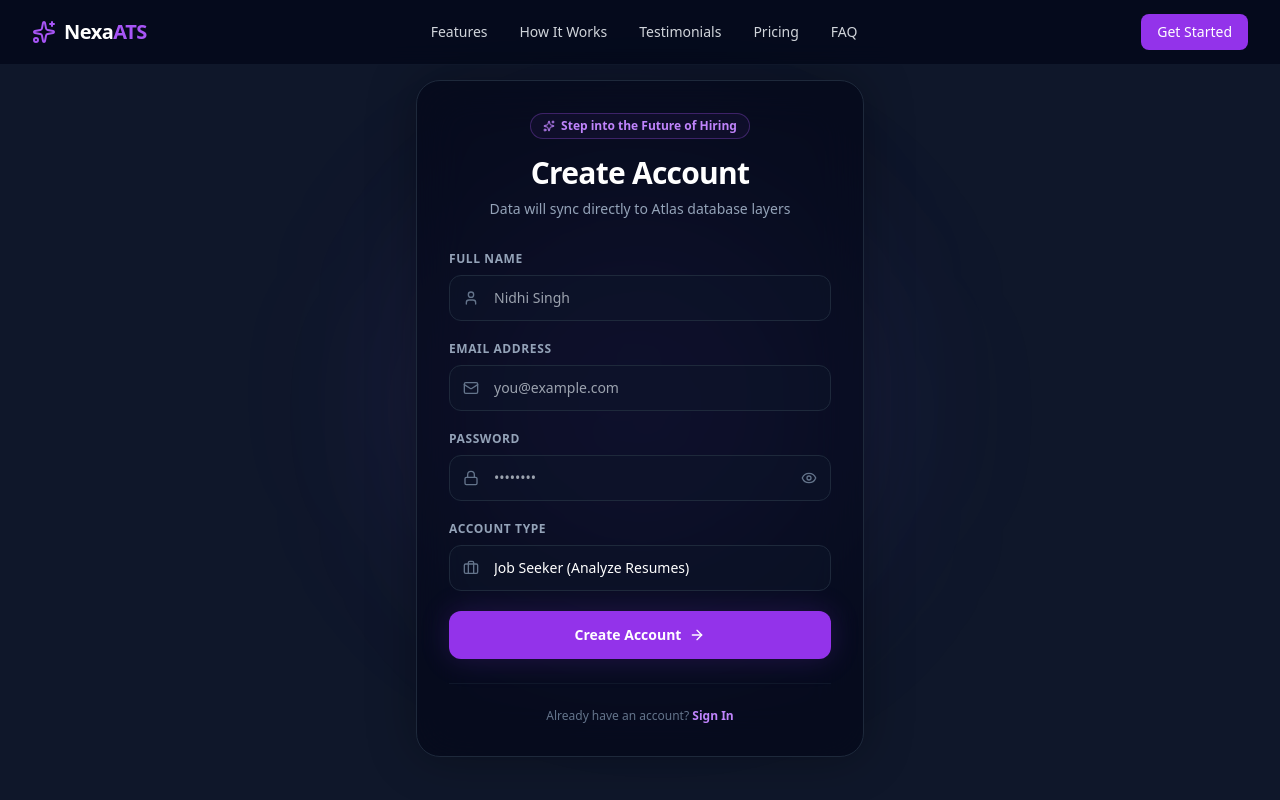
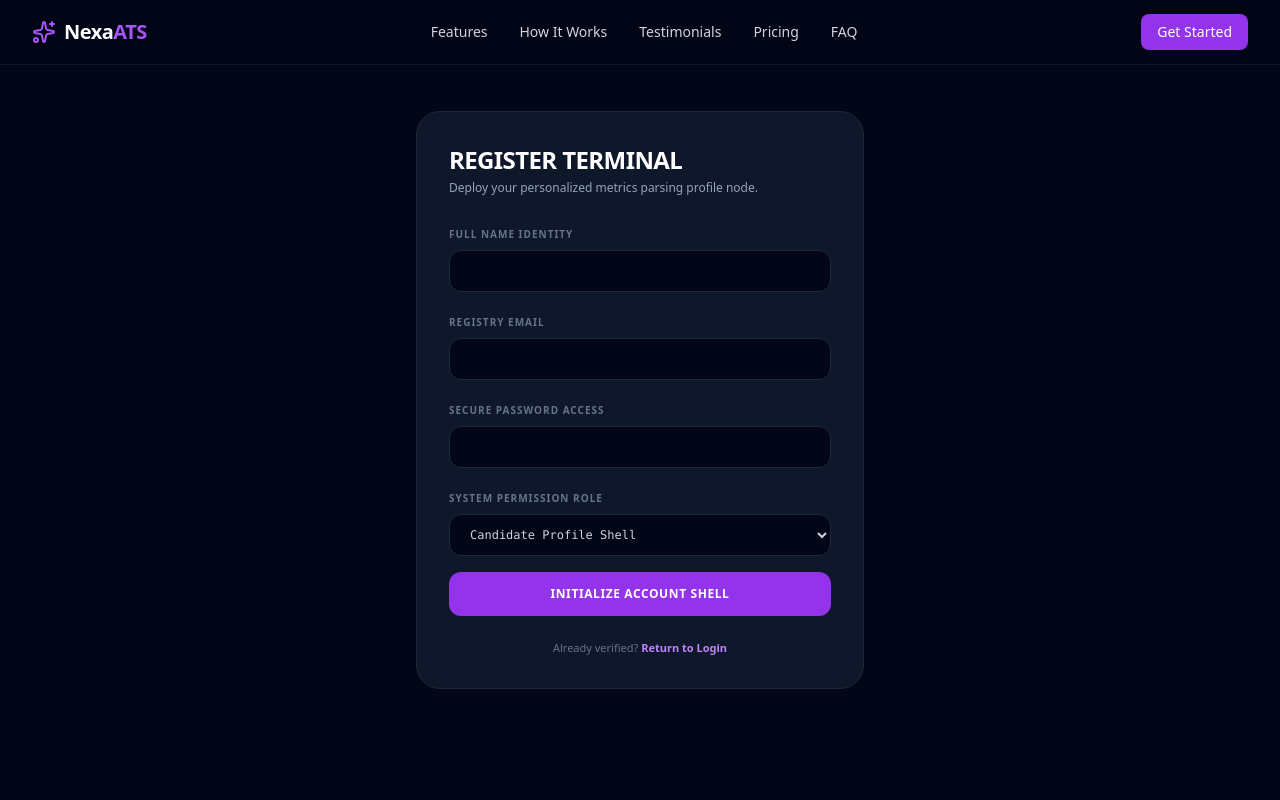
Before and after one commit to NidhiSingh740/NexaATS, a React (Create React App) app in the folder client/: page /signup in a window 1280 px wide. Shown: the top 800 px of the page. Built offline with nearby package versions, Linux system fonts and the light colour scheme.

Commit message:
fixed production build syntax

```diff
--- a/client/src/components/Login.js
+++ b/client/src/components/Login.js
@@ -1,24 +1,25 @@
 import React, { useState } from 'react';
-import { useNavigate, Link } from 'react-router-dom';
-import { Mail, Lock, Eye, EyeOff, ShieldCheck, ArrowRight } from 'lucide-react';
 import axios from 'axios';
+import { useNavigate } from 'react-router-dom';
 
 export default function Login() {
+  const [formData, setFormData] = useState({ email: '', password: '' });
+  const [errorMessage, setErrorMessage] = useState('');
   const navigate = useNavigate();
-  const [showPassword, setShowPassword] = useState(false);
-  const [errorMessage, setErrorMessage] = useState('');
-  const [formData, setFormData] = useState({ email: '', password: '' });
+
+  const handleChange = (e) => {
+    setFormData({ ...formData, [e.target.name]: e.target.value });
+  };
 
   const handleSubmit = async (e) => {
     e.preventDefault();
-    setErrorMessage('');
+    try {
 
-    try {
-      const response = await axios.post('${process.env.REACT_APP_API_BASE_URL}/api/auth/login', formData);
+      const response = await axios.post(`${process.env.REACT_APP_API_BASE_URL}/api/auth/login`, formData);
+
       if (response.data.success) {
         localStorage.setItem('token', response.data.token);
         localStorage.setItem('user', JSON.stringify(response.data.user));
-
         alert("Login successful! Redirecting to Dashboard Workspace...");
         navigate('/dashboard');
       }
@@ -28,76 +29,55 @@ export default function Login() {
   };
 
   return (
-    <div className="min-h-screen flex items-center justify-center pt-20 pb-12 px-4 bg-slate-900 relative overflow-hidden">
-      <div className="absolute bottom-1/4 left-1/3 w-96 h-96 bg-indigo-500/10 blur-[100px] rounded-full pointer-events-none" />
-      <div className="absolute top-1/4 right-1/3 w-96 h-96 bg-purple-500/10 blur-[100px] rounded-full pointer-events-none" />
-
-      <div className="max-w-md w-full relative z-10">
-        <div className="bg-slate-950/60 backdrop-blur-xl border border-slate-800 p-8 rounded-3xl shadow-2xl">
-
-          <div className="text-center mb-8">
-            <div className="inline-flex items-center gap-1.5 px-3 py-1 rounded-full border border-purple-500/30 bg-purple-500/5 text-purple-400 text-xs font-semibold mb-4">
-              <ShieldCheck className="w-3.5 h-3.5" /> Identity Protection Verification Secure
-            </div>
-            <h2 className="text-3xl font-black text-white tracking-tight">Welcome Back</h2>
-            <p className="text-sm text-slate-400 mt-2">Sign in to check your matching history logs</p>
+    <div className="min-h-screen bg-slate-950 flex items-center justify-center p-6 text-left">
+      <div className="w-full max-w-md bg-slate-900 border border-slate-800 rounded-3xl p-8 space-y-6">
+        <div>
+          <h2 className="text-2xl font-black text-white uppercase tracking-tight">Login Workspace</h2>
+          <p className="text-xs text-slate-400 mt-1">Access your high-speed resume ranking dashboard matrix.</p>
         </div>
 
         {errorMessage && (
-            <div className="p-3 mb-4 text-xs font-semibold text-red-400 bg-red-500/10 border border-red-500/20 rounded-xl">
-              {errorMessage}
+          <div className="p-3.5 bg-red-500/10 border border-red-500/20 rounded-xl text-xs font-bold text-red-400">
+            ⚠️ {errorMessage}
           </div>
         )}
 
-          <form onSubmit={handleSubmit} className="space-y-5">
-            <div>
-              <label className="block text-xs font-bold uppercase tracking-wider text-slate-400 mb-2">Email Address</label>
-              <div className="relative">
-                <Mail className="absolute left-3.5 top-1/2 -translate-y-1/2 w-4 h-4 text-slate-500" />
+        <form onSubmit={handleSubmit} className="space-y-4">
+          <div className="space-y-1.5">
+            <label className="text-[10px] uppercase font-bold tracking-widest text-slate-500">Email Address</label>
             <input
               type="email"
+              name="email"
+              value={formData.email}
+              onChange={handleChange}
               required
-                  placeholder="you@example.com"
-                  className="w-full pl-11 pr-4 py-3 bg-slate-900/50 border border-slate-800 rounded-xl text-sm focus:outline-none focus:border-purple-500 text-white transition-colors"
-                  onChange={(e) => setFormData({...formData, email: e.target.value})}
+              className="w-full bg-slate-950 border border-slate-800 rounded-xl px-4 py-3 text-xs text-white font-mono focus:outline-none focus:border-purple-500"
             />
           </div>
+
+          <div className="space-y-1.5">
+            <label className="text-[10px] uppercase font-bold tracking-widest text-slate-500">Secure Password</label>
+            <input
+              type="password"
+              name="password"
+              value={formData.password}
+              onChange={handleChange}
+              required
+              className="w-full bg-slate-950 border border-slate-800 rounded-xl px-4 py-3 text-xs text-white font-mono focus:outline-none focus:border-purple-500"
+            />
           </div>
 
-            <div>
-              <div className="flex justify-between items-center mb-2">
-                <label className="block text-xs font-bold uppercase tracking-wider text-slate-400">Password</label>
-                <a href="#" className="text-xs text-slate-500 hover:text-purple-400 transition-colors">Forgot password?</a>
-              </div>
-              <div className="relative">
-                <Lock className="absolute left-3.5 top-1/2 -translate-y-1/2 w-4 h-4 text-slate-500" />
-                <input
-                  type={showPassword ? "text" : "password"}
-                  required
-                  placeholder="••••••••"
-                  className="w-full pl-11 pr-12 py-3 bg-slate-900/50 border border-slate-800 rounded-xl text-sm focus:outline-none focus:border-purple-500 text-white transition-colors"
-                  onChange={(e) => setFormData({...formData, password: e.target.value})}
-                />
-                {/* Dynamic Visibility Button Switch Toggle */}
-                <button
-                  type="button"
-                  onClick={() => setShowPassword(!showPassword)}
-                  className="absolute right-3.5 top-1/2 -translate-y-1/2 text-slate-500 hover:text-slate-300 transition-colors"
-                >
-                  {showPassword ? <EyeOff className="w-4 h-4" /> : <Eye className="w-4 h-4" />}
-                </button>
-              </div>
-            </div>
-
-            <button type="submit" className="w-full flex items-center justify-center gap-2 py-3.5 bg-purple-600 hover:bg-purple-500 text-white font-bold rounded-xl transition-all shadow-[0_0_30px_rgba(147,51,234,0.2)] text-sm">
-              Sign In Account <ArrowRight className="w-4 h-4" />
+          <button type="submit" className="w-full bg-purple-600 hover:bg-purple-700 text-white font-bold text-xs uppercase tracking-wider py-3.5 rounded-xl transition-all cursor-pointer">
+            Authenticate Secure Shell
           </button>
         </form>
 
-          <div className="text-center mt-6 pt-6 border-t border-slate-900 text-xs text-slate-500">
-            Don't have an account? <Link to="/signup" className="text-purple-400 font-semibold hover:underline">Register Now</Link>
-          </div>
-        </div>
+        <p className="text-center text-[11px] text-slate-500">
+          New system node?{' '}
+          <button onClick={() => navigate('/signup')} className="text-purple-400 hover:underline font-bold bg-transparent border-none cursor-pointer">
+            Register System Token
+          </button>
+        </p>
       </div>
     </div>
   );
--- a/client/src/components/Signup.js
+++ b/client/src/components/Signup.js
@@ -1,131 +1,106 @@
 import React, { useState } from 'react';
-import { useNavigate, Link } from 'react-router-dom';
-import { User, Mail, Lock, Briefcase, Eye, EyeOff, Sparkles, ArrowRight } from 'lucide-react';
 import axios from 'axios';
+import { useNavigate } from 'react-router-dom';
 
 export default function Signup() {
+  const [formData, setFormData] = useState({ name: '', email: '', password: '', role: 'candidate' });
+  const [errorMessage, setErrorMessage] = useState('');
   const navigate = useNavigate();
-  const [showPassword, setShowPassword] = useState(false);
-  const [errorMessage, setErrorMessage] = useState('');
-  const [formData, setFormData] = useState({
-    name: '',
-    email: '',
-    password: '',
-    role: 'candidate'
-  });
+
+  const handleChange = (e) => {
+    setFormData({ ...formData, [e.target.name]: e.target.value });
+  };
 
   const handleSubmit = async (e) => {
     e.preventDefault();
-    setErrorMessage('');
+    try {
 
-    try {
-      const response = await axios.post('${process.env.REACT_APP_API_BASE_URL}/api/auth/signup', formData);
+      const response = await axios.post(`${process.env.REACT_APP_API_BASE_URL}/api/auth/signup`, formData);
+
       if (response.data.success) {
-        alert("Account created successfully in MongoDB! Redirecting to login...");
+        alert("Registration complete! Booting authentication layer...");
         navigate('/login');
       }
     } catch (error) {
-      setErrorMessage(error.response?.data?.message || "Something went wrong during signup.");
+      setErrorMessage(error.response?.data?.message || "Registration failed. Try alternative parameters.");
     }
   };
 
   return (
-    <div className="min-h-screen flex items-center justify-center pt-20 pb-12 px-4 bg-slate-900 relative overflow-hidden">
-      <div className="absolute top-1/4 left-1/3 w-96 h-96 bg-purple-500/10 blur-[100px] rounded-full pointer-events-none" />
-      <div className="absolute bottom-1/4 right-1/3 w-96 h-96 bg-indigo-500/10 blur-[100px] rounded-full pointer-events-none" />
-
-      <div className="max-w-md w-full relative z-10">
-        <div className="bg-slate-950/60 backdrop-blur-xl border border-slate-800 p-8 rounded-3xl shadow-[0_0_50px_rgba(0,0,0,0.3)]">
-
-          <div className="text-center mb-8">
-            <div className="inline-flex items-center gap-1.5 px-3 py-1 rounded-full border border-purple-500/30 bg-purple-500/5 text-purple-400 text-xs font-semibold mb-4">
-              <Sparkles className="w-3 h-3" /> Step into the Future of Hiring
-            </div>
-            <h2 className="text-3xl font-black text-white tracking-tight">Create Account</h2>
-            <p className="text-sm text-slate-400 mt-2">Data will sync directly to Atlas database layers</p>
+    <div className="min-h-screen bg-slate-950 flex items-center justify-center p-6 text-left">
+      <div className="w-full max-w-md bg-slate-900 border border-slate-800 rounded-3xl p-8 space-y-6">
+        <div>
+          <h2 className="text-2xl font-black text-white uppercase tracking-tight">Register Terminal</h2>
+          <p className="text-xs text-slate-400 mt-1">Deploy your personalized metrics parsing profile node.</p>
         </div>
 
         {errorMessage && (
-            <div className="p-3 mb-4 text-xs font-semibold text-red-400 bg-red-500/10 border border-red-500/20 rounded-xl">
-              {errorMessage}
+          <div className="p-3.5 bg-red-500/10 border border-red-500/20 rounded-xl text-xs font-bold text-red-400">
+            ⚠️ {errorMessage}
           </div>
         )}
 
-          <form onSubmit={handleSubmit} className="space-y-5">
-            <div>
-              <label className="block text-xs font-bold uppercase tracking-wider text-slate-400 mb-2">Full Name</label>
-              <div className="relative">
-                <User className="absolute left-3.5 top-1/2 -translate-y-1/2 w-4 h-4 text-slate-500" />
+        <form onSubmit={handleSubmit} className="space-y-4">
+          <div className="space-y-1.5">
+            <label className="text-[10px] uppercase font-bold tracking-widest text-slate-500">Full Name Identity</label>
             <input
               type="text"
+              name="name"
+              value={formData.name}
+              onChange={handleChange}
               required
-                  placeholder="Nidhi Singh"
-                  className="w-full pl-11 pr-4 py-3 bg-slate-900/50 border border-slate-800 rounded-xl text-sm focus:outline-none focus:border-purple-500 text-white transition-colors"
-                  onChange={(e) => setFormData({...formData, name: e.target.value})}
+              className="w-full bg-slate-950 border border-slate-800 rounded-xl px-4 py-3 text-xs text-white focus:outline-none focus:border-purple-500"
             />
           </div>
+
+          <div className="space-y-1.5">
+            <label className="text-[10px] uppercase font-bold tracking-widest text-slate-500">Registry Email</label>
+            <input
+              type="email"
+              name="email"
+              value={formData.email}
+              onChange={handleChange}
+              required
+              className="w-full bg-slate-950 border border-slate-800 rounded-xl px-4 py-3 text-xs text-white font-mono focus:outline-none focus:border-purple-500"
+            />
           </div>
 
-            <div>
-              <label className="block text-xs font-bold uppercase tracking-wider text-slate-400 mb-2">Email Address</label>
-              <div className="relative">
-                <Mail className="absolute left-3.5 top-1/2 -translate-y-1/2 w-4 h-4 text-slate-500" />
+          <div className="space-y-1.5">
+            <label className="text-[10px] uppercase font-bold tracking-widest text-slate-500">Secure Password Access</label>
             <input
-                  type="email"
+              type="password"
+              name="password"
+              value={formData.password}
+              onChange={handleChange}
               required
-                  placeholder="you@example.com"
-                  className="w-full pl-11 pr-4 py-3 bg-slate-900/50 border border-slate-800 rounded-xl text-sm focus:outline-none focus:border-purple-500 text-white transition-colors"
-                  onChange={(e) => setFormData({...formData, email: e.target.value})}
+              className="w-full bg-slate-950 border border-slate-800 rounded-xl px-4 py-3 text-xs text-white font-mono focus:outline-none focus:border-purple-500"
             />
           </div>
+
+          <div className="space-y-1.5">
+            <label className="text-[10px] uppercase font-bold tracking-widest text-slate-500">System Permission Role</label>
+            <select
+              name="role"
+              value={formData.role}
+              onChange={handleChange}
+              className="w-full bg-slate-950 border border-slate-800 rounded-xl px-4 py-3 text-xs text-slate-300 font-mono focus:outline-none focus:border-purple-500"
+            >
+              <option value="candidate">Candidate Profile Shell</option>
+              <option value="recruiter">Recruiter Engine Access</option>
+            </select>
           </div>
 
-            <div>
-              <label className="block text-xs font-bold uppercase tracking-wider text-slate-400 mb-2">Password</label>
-              <div className="relative">
-                <Lock className="absolute left-3.5 top-1/2 -translate-y-1/2 w-4 h-4 text-slate-500" />
-                <input
-                  type={showPassword ? "text" : "password"}
-                  required
-                  placeholder="••••••••"
-                  className="w-full pl-11 pr-12 py-3 bg-slate-900/50 border border-slate-800 rounded-xl text-sm focus:outline-none focus:border-purple-500 text-white transition-colors"
-                  onChange={(e) => setFormData({...formData, password: e.target.value})}
-                />
-                {/* Dynamic Visibility Button Switch Toggle */}
-                <button
-                  type="button"
-                  onClick={() => setShowPassword(!showPassword)}
-                  className="absolute right-3.5 top-1/2 -translate-y-1/2 text-slate-500 hover:text-slate-300 transition-colors"
-                >
-                  {showPassword ? <EyeOff className="w-4 h-4" /> : <Eye className="w-4 h-4" />}
-                </button>
-              </div>
-            </div>
-
-            <div>
-              <label className="block text-xs font-bold uppercase tracking-wider text-slate-400 mb-2">Account Type</label>
-              <div className="relative">
-                <Briefcase className="absolute left-3.5 top-1/2 -translate-y-1/2 w-4 h-4 text-slate-500" />
-                <select
-                  className="w-full pl-11 pr-4 py-3 bg-slate-900/50 border border-slate-800 rounded-xl text-sm focus:outline-none focus:border-purple-500 text-white transition-colors appearance-none cursor-pointer"
-                  value={formData.role}
-                  onChange={(e) => setFormData({...formData, role: e.target.value})}
-                >
-                  <option value="candidate" className="bg-slate-950">Job Seeker (Analyze Resumes)</option>
-                  <option value="recruiter" className="bg-slate-950">Recruiter (Batch Rank Profiles)</option>
-                </select>
-              </div>
-            </div>
-
-            <button type="submit" className="w-full flex items-center justify-center gap-2 py-3.5 bg-purple-600 hover:bg-purple-500 text-white font-bold rounded-xl transition-all shadow-[0_0_30px_rgba(147,51,234,0.2)] text-sm">
-              Create Account <ArrowRight className="w-4 h-4" />
+          <button type="submit" className="w-full bg-purple-600 hover:bg-purple-700 text-white font-bold text-xs uppercase tracking-wider py-3.5 rounded-xl transition-all cursor-pointer">
+            Initialize Account Shell
           </button>
         </form>
 
-          <div className="text-center mt-6 pt-6 border-t border-slate-900 text-xs text-slate-500">
-            Already have an account? <Link to="/login" className="text-purple-400 font-semibold hover:underline">Sign In</Link>
-          </div>
-        </div>
+        <p className="text-center text-[11px] text-slate-500">
+          Already verified?{' '}
+          <button onClick={() => navigate('/login')} className="text-purple-400 hover:underline font-bold bg-transparent border-none cursor-pointer">
+            Return to Login
+          </button>
+        </p>
       </div>
     </div>
   );
--- a/client/src/pages/Dashboard.js
+++ b/client/src/pages/Dashboard.js
@@ -31,7 +31,7 @@ export default function Dashboard() {
       setLoadingStep(0);
     }
     return () => clearInterval(interval);
-  }, [isAnalyzing]);
+  }, [isAnalyzing, loadingMessages.length]);
 
   const { getRootProps, getInputProps, isDragActive } = useDropzone({
     accept: {
--- a/client/src/pages/Recruiter.js
+++ b/client/src/pages/Recruiter.js
@@ -2,7 +2,7 @@
 
 import React, { useState } from 'react';
 import { useDropzone } from 'react-dropzone';
-import { Files, UploadCloud, CheckCircle, ShieldAlert, Trophy, Filter, UserCheck, Loader2 } from 'lucide-react';
+import { Files, UploadCloud,  Filter, Loader2 } from 'lucide-react';
 import axios from 'axios';
 
 export default function RecruiterHub() {
```
Also changed, not shown: client/src/components/Footer.js (+12 -12 lines). Lines whose indentation alone changed are shown as unchanged.
